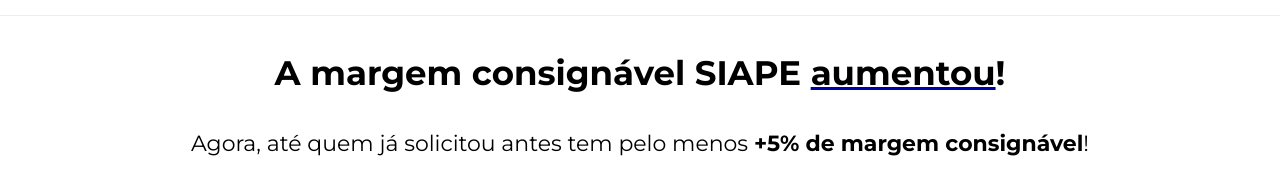
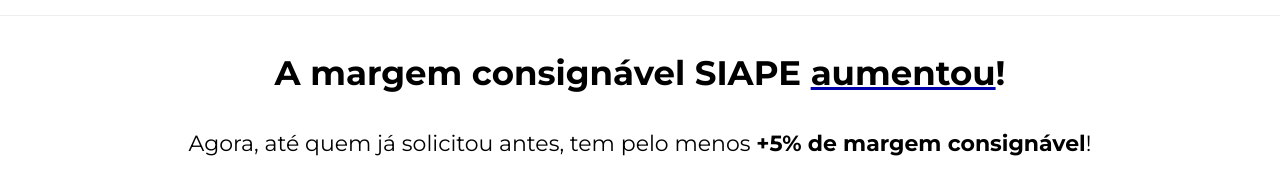
Before and after one commit to eliaszin/siapeconsignado.com, a plain HTML site: page index.html in a window 1280 px wide. Shown: the part 55-245 px from the top of the page. Drawn offline with Linux system fonts and the light colour scheme.

Commit message:
Update index.html

```diff
--- a/index.html
+++ b/index.html
@@ -62,7 +62,7 @@
         <div>
             <div>
                 <h1>A margem consignável SIAPE <u>aumentou</u>!</h1>
-                <h2 class="tcenter">Agora, até quem já solicitou antes tem pelo menos <strong>+5% de margem consignável</strong>!</h2>
+                <h2 class="tcenter">Agora, até quem já solicitou antes, tem pelo menos <strong>+5% de margem consignável</strong>!</h2>
                 <a class="btn-wpp" href="https://api.whatsapp.com/send?phone=5585992841145&text=Ol%C3%A1%2C%20gostaria%20de%20solicitar%20o%20Empr%C3%A9stimo%20Consignado%20SIAPE" onclick="return gtag_report_conversion('https://api.whatsapp.com/send?phone=5585992841145&text=Ol%C3%A1%2C%20gostaria%20de%20solicitar%20o%20Empr%C3%A9stimo%20Consignado%20SIAPE');"><i class="fa-brands fa-whatsapp"></i> Solicitar empréstimo</a>
                 <img class="mb18n" src="assets/media/webp/img02.webp" width="493" heigth="310" alt="siape-consignado">
             </div>
```
